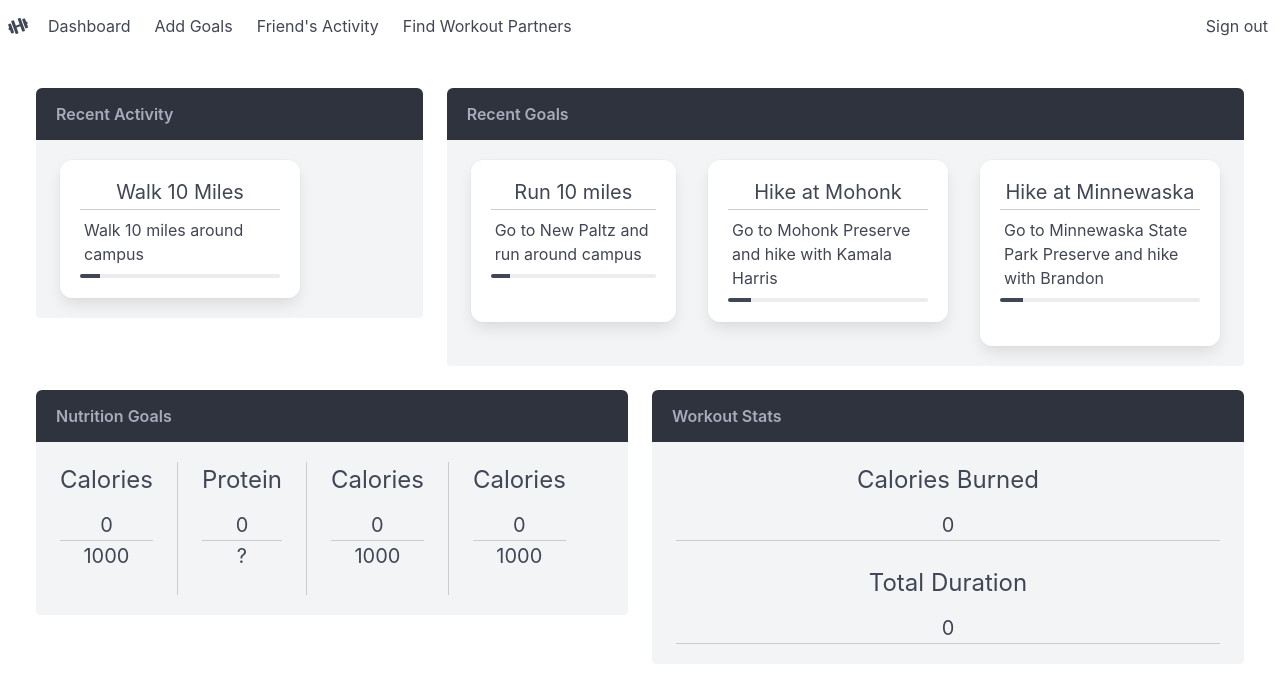
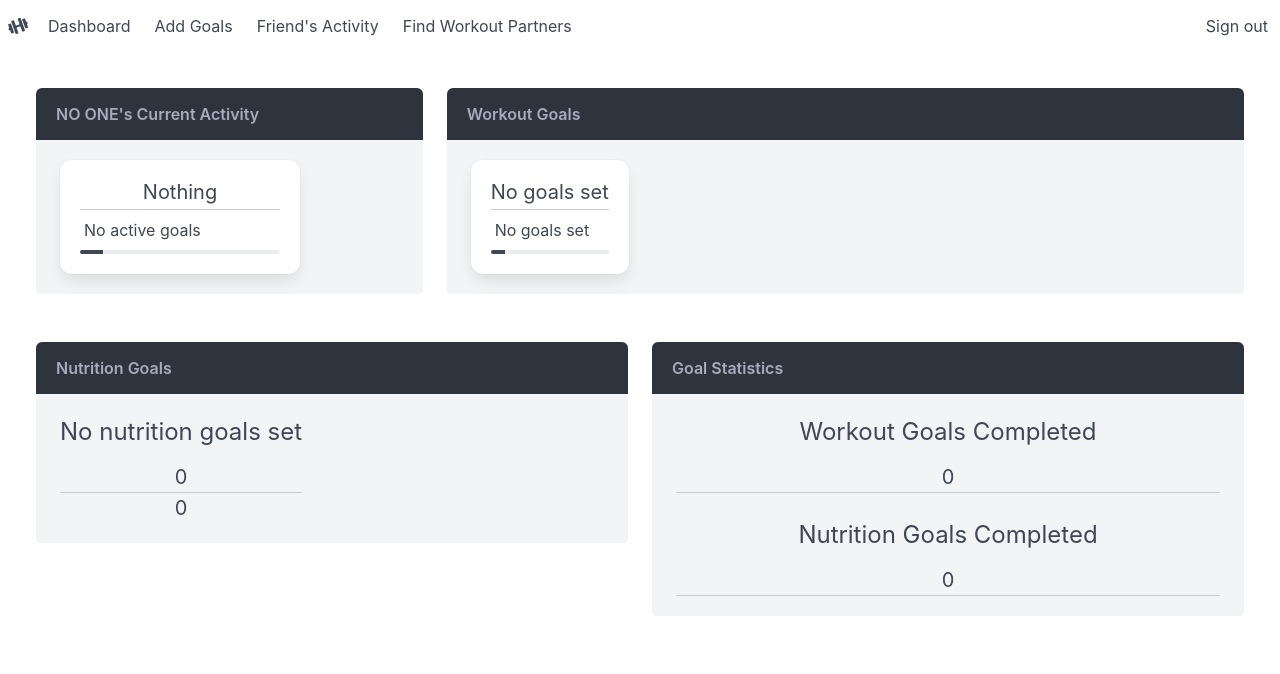
Before and after one commit to shift16/WP-2024-Final, a Vue app in the folder client/: page /dashboard in a window 1280 px wide. Shown: the top 674 px of the page. Built offline with nearby package versions, Linux system fonts and the light colour scheme.

Commit message:
latest progress

```diff
--- a/client/src/components/NavBar.vue
+++ b/client/src/components/NavBar.vue
@@ -20,6 +20,8 @@ const searchInputElement = useTemplateRef("searchInput")
 const notificationText: Ref<string> = ref("NO TEXT")
 
 const showNotification: Ref<boolean> = ref(false)
+
+const isAdmin: Ref<boolean> = ref(loggedInUser.value.permission.admin)
 
 function handleSearchInput(searchHTMLElment: HTMLInputElement): void {
     const searchText: string = searchHTMLElment.value
@@ -129,6 +131,7 @@ function handleSignOut(): void {
 
                 <!-- Enable the search modal -->
                 <a class="navbar-item" @click="enableSearchModal">Find Workout Partners</a>
+                <RouterLink to='/admin' class="navbar-item" v-if="isAdmin">Admin View</RouterLink>
             </div>
 
             <div class="navbar-end">
@@ -176,6 +179,7 @@ function handleSignOut(): void {
     transform: rotate(-20deg);
 }
 
+/* The CSS below was written by Llama 3.1 70B */
 .popup {
     position: fixed;
     top: 50%;
--- a/client/src/model/friends.ts
+++ b/client/src/model/friends.ts
@@ -1,4 +1,4 @@
-import { getUsers, type Friend, type User } from "./users";
+import { type Friend, type User } from "./users";
 
 export function addFriend(theUser: User, newFriend: User): void {
     theUser.friends.push({
--- a/client/src/model/users.ts
+++ b/client/src/model/users.ts
@@ -1,6 +1,9 @@
-import data from "../data/users.json"
 import { ref, type Ref } from 'vue'
 
+// The code in users.json was written by AI models (Llama 3.1 and Mixtral 8x7B)
+import data from "../data/users.json"
+
+// The code below was written by Llama 3.1 70B
 export interface Credential {
     username: string;
     email: string;
@@ -17,7 +20,7 @@ export interface Permission {
 }
 
 export interface WorkoutGoal {
-    isMostRecent: boolean;
+    isRecent: boolean;
     isActive: boolean;
     progress: number;
     goalHeader: string;
@@ -54,10 +57,9 @@ export interface Users {
     users: User[];
 }
 
-export function getUsers(): User[] {
-    return data.users
-}
+// The code above was written by Llama 3.1 70B
 
+// The code below was written with the help of Mixtral 8x7B
 export const default_user: User = {
     "credential": {
         "username": "NO_ONE",
@@ -73,7 +75,7 @@ export const default_user: User = {
     },
     "workoutGoals": [
         {
-            "isMostRecent": false,
+            "isRecent": false,
             "isActive": false,
             "progress": 0,
             "goalHeader": "No goals set",
@@ -95,6 +97,11 @@ export const default_user: User = {
     "friends": []
 }
 
+// The code below was written by me
+
+export function getUsers(): User[] {
+    return data.users
+}
 
 const userThatLoggedIn: Ref<User> = ref(default_user)
 
@@ -105,3 +112,56 @@ export function getUserThatLoggedIn(): User {
 export function setUserThatLoggedIn(new_user: User): void {
     userThatLoggedIn.value = new_user
 }
+
+export function removeUser(username: string): void {
+    data.users = data.users.filter((user: User) => {
+        return user.credential.username !== username
+    })
+}
+
+export function addUser(newUser: User): void {
+    data.users.push(newUser)
+}
+
+export function getUser(username: string): User {
+    // Set it to the default user
+    let returnUser: User = default_user
+
+    data.users.forEach((user: User) => {
+        if (user.credential.username === username) {
+            returnUser = user
+        }
+    })
+
+    return returnUser
+}
+
+export function getActiveWorkout(user: User): WorkoutGoal {
+    let activeWorkout: WorkoutGoal = {
+        'isActive': true,
+        'goalBody': "No active goals",
+        'goalHeader': 'Nothing',
+        'goalType': 'workout',
+        'isRecent': true,
+        'progress': 0
+    }
+
+    user.workoutGoals.forEach((workout: WorkoutGoal) => {
+        if (workout.isActive === true) {
+            activeWorkout = workout
+        }
+    })
+
+    return activeWorkout
+}
+
+export function getRecentWorkouts(user: User): WorkoutGoal[] {
+    let recentWorkouts: WorkoutGoal[] = [] as WorkoutGoal[]
+
+    user.workoutGoals.forEach((workout: WorkoutGoal) => {
+        if (workout.isRecent)
+            recentWorkouts.push(workout)
+    })
+
+    return recentWorkouts
+}
--- a/client/src/pages/ActivityDashboard.vue
+++ b/client/src/pages/ActivityDashboard.vue
@@ -2,6 +2,10 @@
 import NavBar from '../components/NavBar.vue';
 import EmbeddedCard from '../components/EmbeddedCard.vue';
 import GoalCard from '../components/GoalCard.vue';
+import { getUserThatLoggedIn, type User, type WorkoutGoal, getActiveWorkout } from '@/model/users';
+import { ref, type Ref } from 'vue';
+
+const loggedInUser: Ref<User> = ref(getUserThatLoggedIn())
 
 </script>
 
@@ -9,36 +13,26 @@ import GoalCard from '../components/GoalCard.vue';
   <NavBar></NavBar> <!-- Add the Navbar -->
   <div class="columns ml-5 mr-5 mt-5">
     <div class="column message is-one-third">
-      <h1 class="message-header">Recent Activity</h1>
+      <h1 class="message-header">{{ loggedInUser.accountDetail.name }}'s Current Activity</h1>
       <div class="message-body">
-        <GoalCard :current-progress="10">
-          <template #card-title>Walk 10 Miles</template>
-          <template #card-content>Walk 10 miles around campus</template>
+        <GoalCard :current-progress="getActiveWorkout(loggedInUser).progress">
+          <template #card-title>{{ getActiveWorkout(loggedInUser).goalHeader }}</template>
+          <template #card-content>{{ getActiveWorkout(loggedInUser).goalBody }}</template>
           <template #progress-bar></template>
         </GoalCard>
       </div>
     </div>
 
     <div class="column message">
-      <h1 class="message-header has-text-centered">Recent Goals</h1>
+      <h1 class="message-header has-text-centered">Workout Goals</h1>
       <div class="message-body is-flex is-flex-direction-row apply-gap">
-        <GoalCard>
-          <template #card-title>Run 10 miles</template>
-          <template #card-content>Go to New Paltz and run around campus</template>
-          <template #progress-bar ></template>
-        </GoalCard>
-
-        <GoalCard>
-          <template #card-title>Hike at Mohonk</template>
-          <template #card-content>Go to Mohonk Preserve and hike with Kamala Harris</template>
-          <template #progress-bar></template>
-        </GoalCard>
-
-        <GoalCard>
-          <template #card-title>Hike at Minnewaska</template>
-          <template #card-content>Go to Minnewaska State Park Preserve and hike with Brandon</template>
-          <template #progress-bar></template>
-        </GoalCard>
+        <div class="workout-goal-container" v-for="workoutGoal in loggedInUser.workoutGoals">
+          <GoalCard :current-progress="workoutGoal.progress">
+            <template #card-title>{{ workoutGoal.goalHeader }}</template>
+            <template #card-content>{{ workoutGoal.goalBody }}</template>
+            <template #progress-bar></template>
+          </GoalCard>
+        </div>
       </div>
     </div>
   </div>
@@ -48,51 +42,31 @@ import GoalCard from '../components/GoalCard.vue';
       <h1 class="message-header">Nutrition Goals</h1>
       <div class="message-body">
         <div class="is-flex is-flex-direction-row">
+          <div class="nutrient-element is-flex is-flex-direction-row" v-for="(nGoal, index) in loggedInUser.nutritionGoals">
+            <EmbeddedCard>
+              <template #card-title>{{ nGoal.nutritionHeader }}</template>
+              <template #top-content>{{ nGoal.nutrientValue }}</template>
+              <template #bottom-content>{{ nGoal.nutrientDesiredValue }}</template>
+            </EmbeddedCard>
 
-          <EmbeddedCard>
-            <template #card-title>Calories</template>
-            <template #top-content>0</template>
-            <template #bottom-content>1000</template>
-          </EmbeddedCard>
-
-          <div class="vertical-divider ml-5 mr-5"></div>
-
-          <EmbeddedCard>
-            <template #card-title>Protein</template>
-            <template #top-content>0</template>
-            <template #bottom-content>?</template>
-          </EmbeddedCard>
-
-          <div class="vertical-divider ml-5 mr-5"></div>
-
-          <EmbeddedCard>
-            <template #card-title>Calories</template>
-            <template #top-content>0</template>
-            <template #bottom-content>1000</template>
-          </EmbeddedCard>
-
-          <div class="vertical-divider ml-5 mr-5"></div>
-
-          <EmbeddedCard>
-            <template #card-title>Calories</template>
-            <template #top-content>0</template>
-            <template #bottom-content>1000</template>
-          </EmbeddedCard>
+            <div class="vertical-divider ml-5 mr-5" v-if="index !== loggedInUser.nutritionGoals.length - 1"></div>
+          </div>
         </div>
       </div>
     </div>
 
     <div class="column message">
-      <h1 class="message-header">Workout Stats</h1>
+      <h1 class="message-header">Goal Statistics</h1>
       <p class="message-body">
+        <!-- TODO Add stats! -->
         <div class="is-flex center-flex is-flex-direction-column">
           <EmbeddedCard>
-            <template #card-title>Calories Burned</template>
+            <template #card-title>Workout Goals Completed</template>
             <template #top-content>0</template>
           </EmbeddedCard>
 
           <EmbeddedCard>
-            <template #card-title>Total Duration</template>
+            <template #card-title>Nutrition Goals Completed</template>
             <template #top-content>0</template>
           </EmbeddedCard>
         </div>
--- a/client/src/pages/AddGoals.vue
+++ b/client/src/pages/AddGoals.vue
@@ -1,7 +1,92 @@
 <script setup lang="ts">
+import { getUserThatLoggedIn, type NutritionGoal, type User, type WorkoutGoal } from '@/model/users';
+import router from '@/router';
+import { useTemplateRef } from 'vue';
+
+
+const goalHeaderField = useTemplateRef('goal-header')
+const goalBodyField = useTemplateRef('goal-body')
+const loggedInUser: User = getUserThatLoggedIn()
+
+function handleAddingGoal(goalType: string): void {
+    const goalHeaderText: string | undefined = goalHeaderField.value?.value
+    const goalBodyText: string | undefined = goalBodyField.value?.value
+
+    if (goalHeaderText !== undefined && goalBodyText !== undefined) {
+        let goalToAdd: WorkoutGoal | NutritionGoal
+
+        if (goalType === 'Nutrition Goal') {
+            goalToAdd = {
+                'nutritionHeader': goalHeaderText,
+                'nutrientValue': 10,
+                'nutrientDesiredValue': 20
+            }
+
+            loggedInUser.nutritionGoals.push(goalToAdd)
+        } else if (goalType === 'Workout Goal') {
+            goalToAdd = {
+                'goalHeader': goalHeaderText,
+                'goalBody': goalBodyText,
+                'goalType': 'workout',
+                'isActive': false,
+                'isRecent': false,
+                'progress': 0
+            }
+
+            loggedInUser.workoutGoals.push(goalToAdd)
+        }
+
+        router.push('/dashboard')
+    }
+}
 
 </script>
 
 <template>
+    <div class="field center-content">
+        <form class="box center-self">
+            <div class="field">
+                <label for="goal-header" class="label is-size-6">Goal Title</label>
+                <div class="control">
+                    <input name="goal-header" type="text" ref="goal-header" class="input" placeholder="Title" />
+                </div>
+            </div>
 
+            <div class="field">
+                <label for="goal-body" class="label is-size-6">Goal Description</label>
+                <div class="control">
+                    <textarea name="goal-body" ref="goal-body" class="input" placeholder="Description"></textarea>
+                </div>
+            </div>
+
+            <div class="field">
+                <label class="label">Type of Goal</label>
+                <div class="control">
+                    <div class="select">
+                        <select ref="goal-selection">
+                            <option>Workout Goal</option>
+                            <option>Nutrition Goal</option>
+                        </select>
+                    </div>
+                </div>
+            </div>
+
+            <a class="button is-size-6 is-fullwidth is-primary" @click="handleAddingGoal($refs['goal-selection'].value)">Add</a>
+        </form>
+    </div>
 </template>
+
+<style>
+.center-content {
+    display: flex;
+    justify-content: center;
+    flex-direction: column;
+    align-content: center;
+    width: 100vw;
+    height: 100vh;
+}
+
+.center-self {
+    align-self: center;
+}
+</style>
--- a/client/src/pages/FriendsActivity.vue
+++ b/client/src/pages/FriendsActivity.vue
@@ -1,7 +1,59 @@
 <script setup lang="ts">
+import { getUser, getUserThatLoggedIn, type User, type Friend, type WorkoutGoal, getRecentWorkouts } from '@/model/users';
+import { getFriends } from '@/model/friends';
+import { ref, type Ref } from 'vue';
+import GoalCard from '@/components/GoalCard.vue';
+
+const loggedInUser: Ref<User> = ref(getUserThatLoggedIn())
+const loggedInUserFriends: Ref<Friend[]> = ref(getFriends(loggedInUser.value))
+
+
+
+function getFriendName(friend: Friend): string {
+    const user: User = getUser(friend.username)
+
+    return user.accountDetail.name
+}
+
+function getRecentActivity(friend: Friend): WorkoutGoal[] {
+    const user: User = getUser(friend.username)
+    const recentWorkouts: WorkoutGoal[] = getRecentWorkouts(user)
+
+    return recentWorkouts
+}
 
 </script>
 
 <template>
+    <div class="is-flex is-flex-direction-column center-content">
+        <div class="is-flex is-flex-direction-row box center-self" v-for="friend in loggedInUserFriends">
+            <p class="block mx-5 center-text center-self">{{ getFriendName(friend) }}'s recent activity</p>
+            <GoalCard v-for="workout in getRecentActivity(friend)" :current-progress="workout.progress">
+                <template #card-title>{{ workout.goalHeader }}</template>
+                <template #card-content>{{ workout.goalBody }}</template>
+                <template #progress-bar></template>
+            </GoalCard>
+        </div>
+    </div>
+</template>
 
-</template>
+<style>
+
+.center-content {
+    display: flex;
+    justify-content: center;
+    flex-direction: column;
+    align-content: center;
+    width: 100vw;
+    height: 100vh;
+}
+
+.center-self {
+    align-self: center;
+}
+
+.center-text {
+    text-align: center;
+}
+
+</style>
--- a/client/vite.config.ts
+++ b/client/vite.config.ts
@@ -16,5 +16,6 @@ export default defineConfig({
     alias: {
       '@': fileURLToPath(new URL('./src', import.meta.url))
     }
-  }
+  },
+  base: './'
 })
```
Also changed, not shown: client/src/data/users.json (+10 -10 lines), client/src/pages/AdminPage.vue (added, +10 -0 lines), client/src/pages/SignupPage.vue (+14 -1 lines), client/src/router/index.ts (+7 -1 lines).
